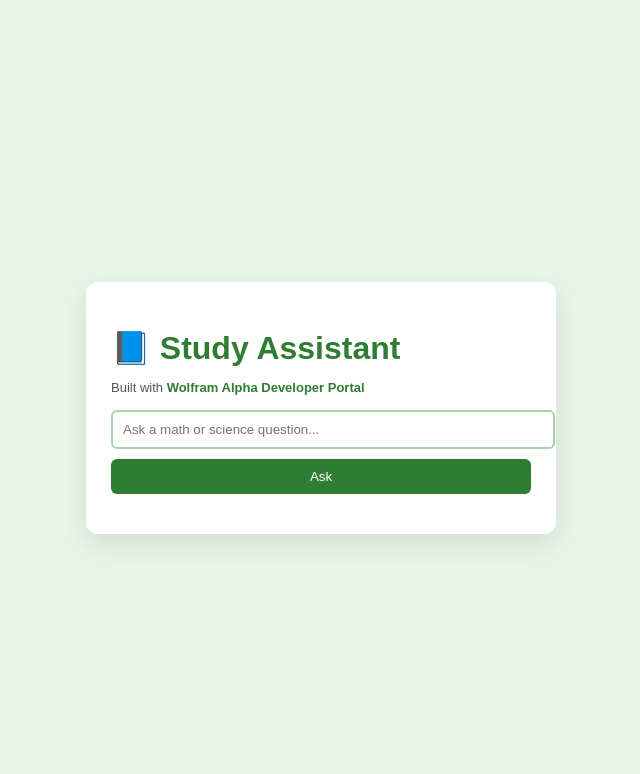
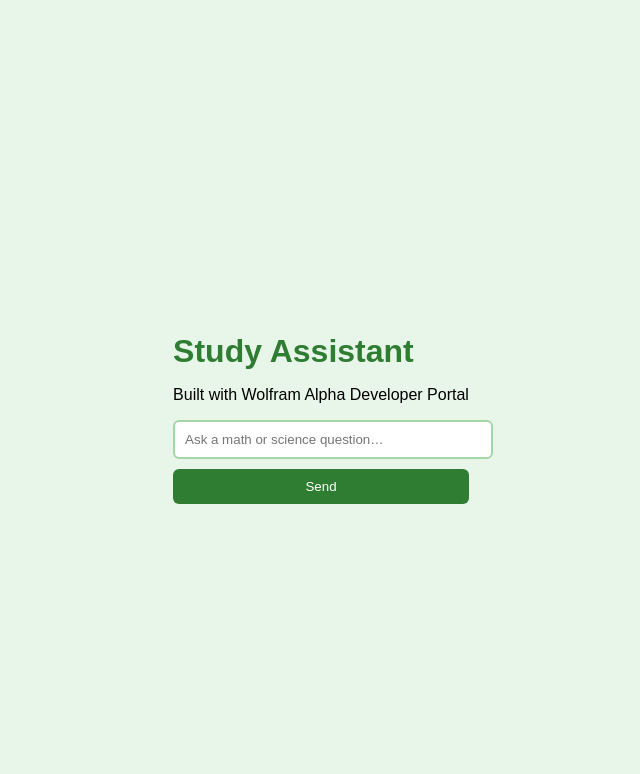
Before and after one commit to adekeyeyusuf520-commits/Learning_app, a Flask app: page / in a window 1280 px wide. Shown: the top 774 px of the page, without its empty margins (319-959 px from the left). Run offline with Flask 3, Linux system fonts and the light colour scheme.

Commit message:
Refactor index.html structure and update elements

```diff
--- a/templates/index.html
+++ b/templates/index.html
@@ -3,20 +3,27 @@
 <head>
   <meta charset="UTF-8">
   <title>Study Assistant</title>
+  <meta name="viewport" content="width=device-width, initial-scale=1.0">
   <link rel="stylesheet" href="/static/css/style.css">
 </head>
 <body>
 
-  <div class="container">
-    <h1>📘 Study Assistant</h1>
-    <p class="subtitle">
-      Built with <span>Wolfram Alpha Developer Portal</span>
-    </p>
+  <div class="app">
+    <header>
+      <h1>Study Assistant</h1>
+      <p>Built with Wolfram Alpha Developer Portal</p>
+    </header>
 
-    <input id="question" placeholder="Ask a math or science question..." />
-    <button onclick="ask()">Ask</button>
+    <main id="chat"></main>
 
-    <div id="chat"></div>
+    <footer>
+      <input
+        id="question"
+        placeholder="Ask a math or science question…"
+        autocomplete="off"
+      />
+      <button onclick="ask()">Send</button>
+    </footer>
   </div>
 
   <script src="/static/js/script.js"></script>
```
